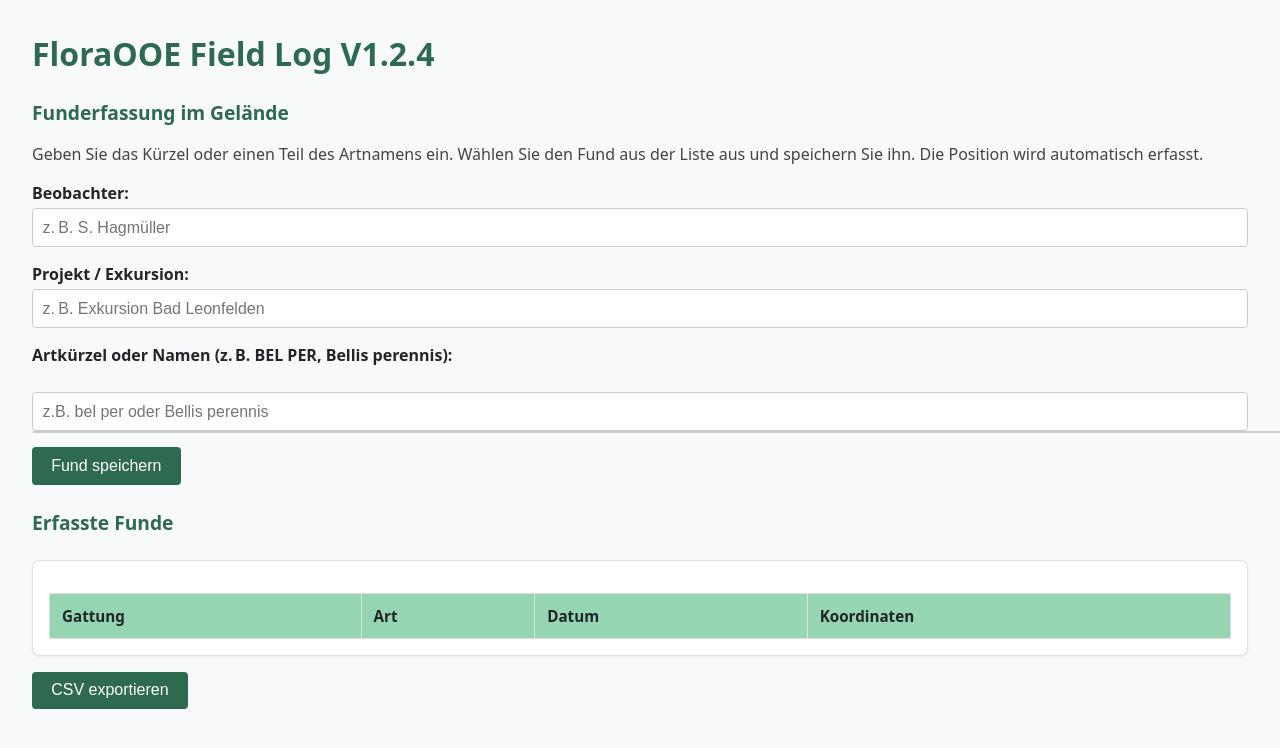
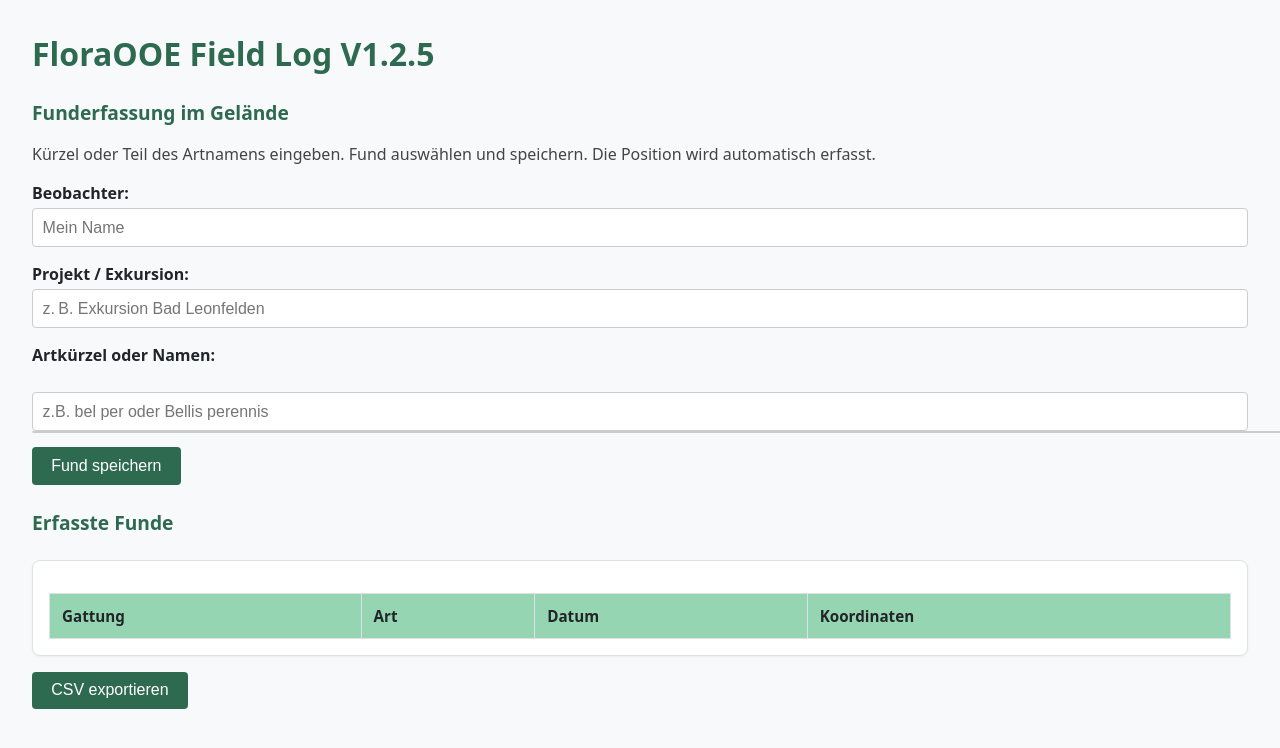
Before and after one commit to Sylviahagmueller/FloraOOEFieldLog, a plain HTML site: page index.html in a window 1280 px wide. Shown: the top 748 px of the page. Drawn offline with Linux system fonts and the light colour scheme.

Commit message:
Update index.html

```diff
--- a/index.html
+++ b/index.html
@@ -9,17 +9,17 @@
 </head>
 
 <body>
-    <h1>FloraOOE Field Log V1.2.4</h1>
+    <h1>FloraOOE Field Log V1.2.5</h1>
     <h2>Funderfassung im Gelände</h2>
-    <p>Geben Sie das Kürzel oder einen Teil des Artnamens ein. Wählen Sie den Fund aus der Liste aus und speichern Sie ihn. Die Position wird automatisch erfasst.</p>
+    <p>Kürzel oder Teil des Artnamens eingeben. Fund auswählen und speichern. Die Position wird automatisch erfasst.</p>
 
     <label for="beobachter">Beobachter:</label>
-    <input type="text" id="beobachter" placeholder="z. B. S. Hagmüller">
+    <input type="text" id="beobachter" placeholder="Mein Name">
 
     <label for="projekt">Projekt / Exkursion:</label>
     <input type="text" id="projekt" placeholder="z. B. Exkursion Bad Leonfelden">
 
-    <label for="search">Artkürzel oder Namen (z. B. BEL PER, Bellis perennis):</label><br>
+    <label for="search">Artkürzel oder Namen:</label><br>
     <input type="text" id="search" placeholder="z.B. bel per oder Bellis perennis" x-webkit-speech oninput="showSuggestions()" autocomplete="off">
 
     <div id="suggestions"></div>
```
